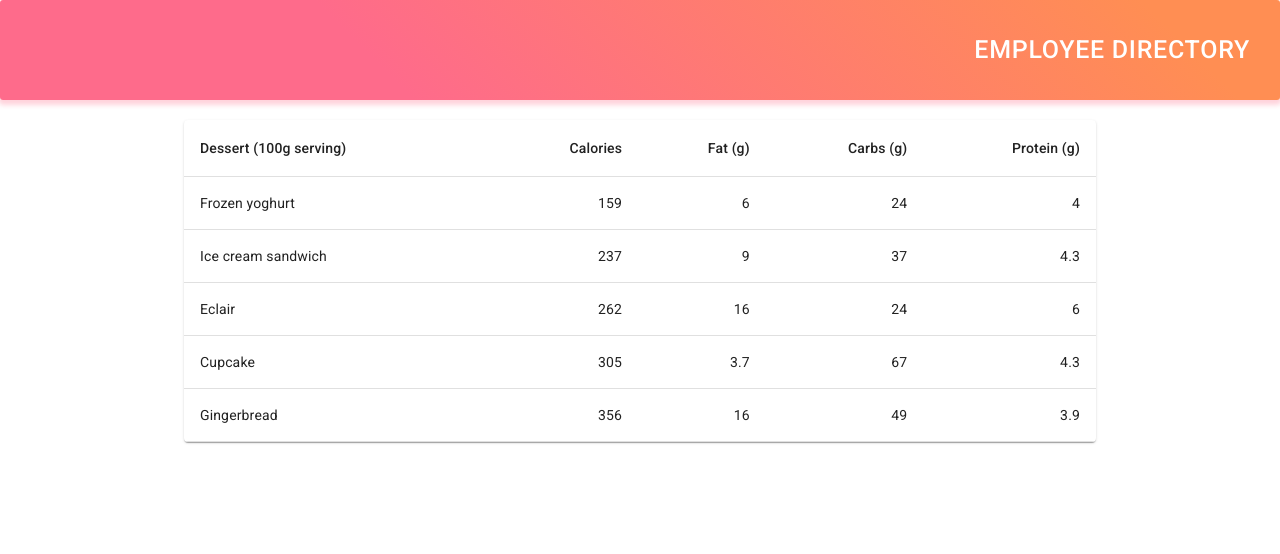
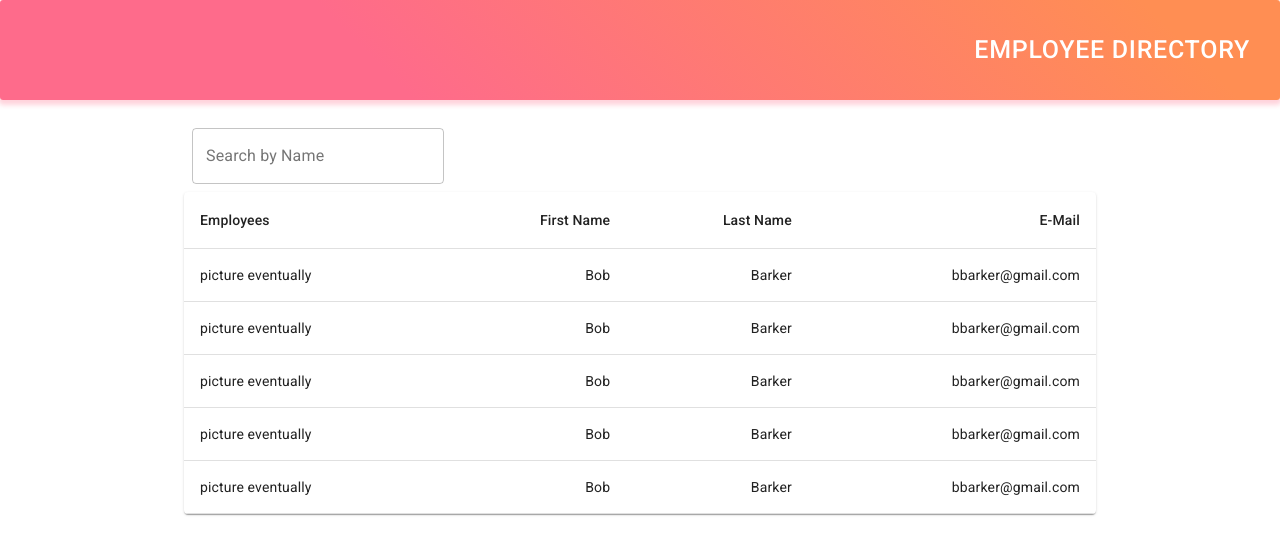
Before and after one commit to sammiefrog/EmployeeDirectory, a React (Create React App) app: page / in a window 1280 px wide. Shown: the top 554 px of the page. Built offline with nearby package versions, Linux system fonts and the light colour scheme.

Commit message:
added a search field

```diff
--- a/src/App.js
+++ b/src/App.js
@@ -1,6 +1,7 @@
 import React from 'react';
 import Table from "./components/Table";
 import Menu from "./components/Menu";
+import TextField from "./components/TextField";
 // import Container from "./components/Container";
 import Container from "@material-ui/core/Container";
 
@@ -12,6 +13,7 @@
     <div className="App">
       <Menu />
       <Container maxWidth="md">
+        <TextField />
         <Table />
       </Container>
     </div>
--- a/src/components/Table.js
+++ b/src/components/Table.js
@@ -15,16 +15,16 @@
   },
 });
 
-function createData(name, calories, fat, carbs, protein) {
-  return { name, calories, fat, carbs, protein };
+function createData(thumbnail, firstName, lastName, email) {
+  return { thumbnail, firstName, lastName, email };
 }
 
 const rows = [
-  createData("Frozen yoghurt", 159, 6.0, 24, 4.0),
-  createData("Ice cream sandwich", 237, 9.0, 37, 4.3),
-  createData("Eclair", 262, 16.0, 24, 6.0),
-  createData("Cupcake", 305, 3.7, 67, 4.3),
-  createData("Gingerbread", 356, 16.0, 49, 3.9),
+  createData("picture eventually", "Bob", "Barker", "bbarker@gmail.com"),
+  createData("picture eventually", "Bob", "Barker", "bbarker@gmail.com"),
+  createData("picture eventually", "Bob", "Barker", "bbarker@gmail.com"),
+  createData("picture eventually", "Bob", "Barker", "bbarker@gmail.com"),
+  createData("picture eventually", "Bob", "Barker", "bbarker@gmail.com"),
 ];
 
 export default function SimpleTable() {
@@ -35,23 +35,23 @@
       <Table className={classes.table} aria-label="simple table">
         <TableHead>
           <TableRow>
-            <TableCell>Dessert (100g serving)</TableCell>
-            <TableCell align="right">Calories</TableCell>
-            <TableCell align="right">Fat&nbsp;(g)</TableCell>
-            <TableCell align="right">Carbs&nbsp;(g)</TableCell>
-            <TableCell align="right">Protein&nbsp;(g)</TableCell>
+            <TableCell>Employees</TableCell>
+            {/* <TableCell align="right">Thumbnail</TableCell> */}
+            <TableCell align="right">First Name</TableCell>
+            <TableCell align="right">Last Name</TableCell>
+            <TableCell align="right">E-Mail</TableCell>
           </TableRow>
         </TableHead>
         <TableBody>
           {rows.map((row) => (
             <TableRow key={row.name}>
               <TableCell component="th" scope="row">
-                {row.name}
+                {row.thumbnail}
               </TableCell>
-              <TableCell align="right">{row.calories}</TableCell>
-              <TableCell align="right">{row.fat}</TableCell>
-              <TableCell align="right">{row.carbs}</TableCell>
-              <TableCell align="right">{row.protein}</TableCell>
+              {/* <TableCell align="right">{row.thumbnail}</TableCell> */}
+              <TableCell align="right">{row.firstName}</TableCell>
+              <TableCell align="right">{row.lastName}</TableCell>
+              <TableCell align="right">{row.email}</TableCell>
             </TableRow>
           ))}
         </TableBody>
--- /dev/null
+++ b/src/components/TextField.js
@@ -0,0 +1,24 @@
+import React from "react";
+import { makeStyles } from "@material-ui/core/styles";
+import TextField from "@material-ui/core/TextField";
+
+const useStyles = makeStyles((theme) => ({
+  root: {
+    "& > *": {
+      margin: theme.spacing(1),
+      width: "25ch",
+    },
+  },
+}));
+
+export default function BasicTextFields() {
+  const classes = useStyles();
+
+  return (
+    <form className={classes.root} noValidate autoComplete="off">
+      {/* <TextField id="standard-basic" label="Standard" /> */}
+      {/* <TextField id="filled-basic" label="Filled" variant="filled" /> */}
+          <TextField id="outlined-basic" label="Search by Name" variant="outlined" />
+    </form>
+  );
+}
```
